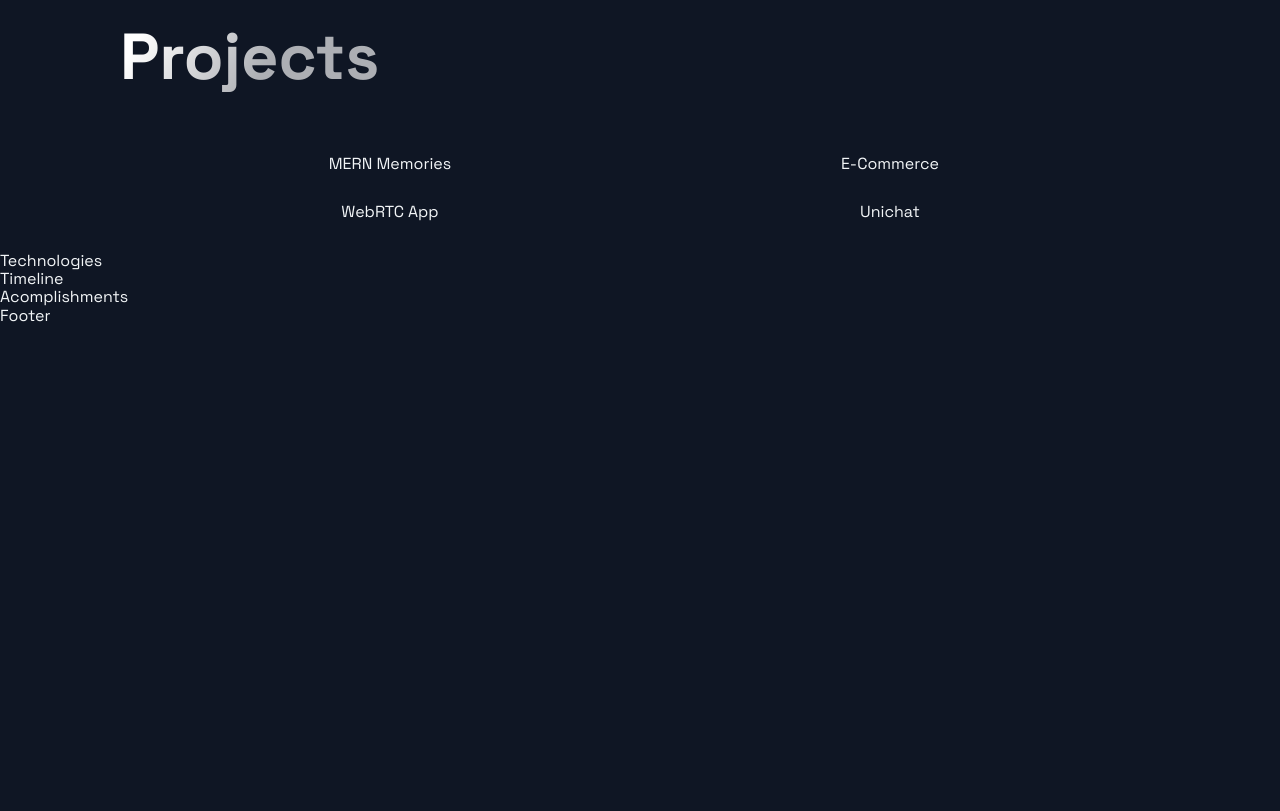
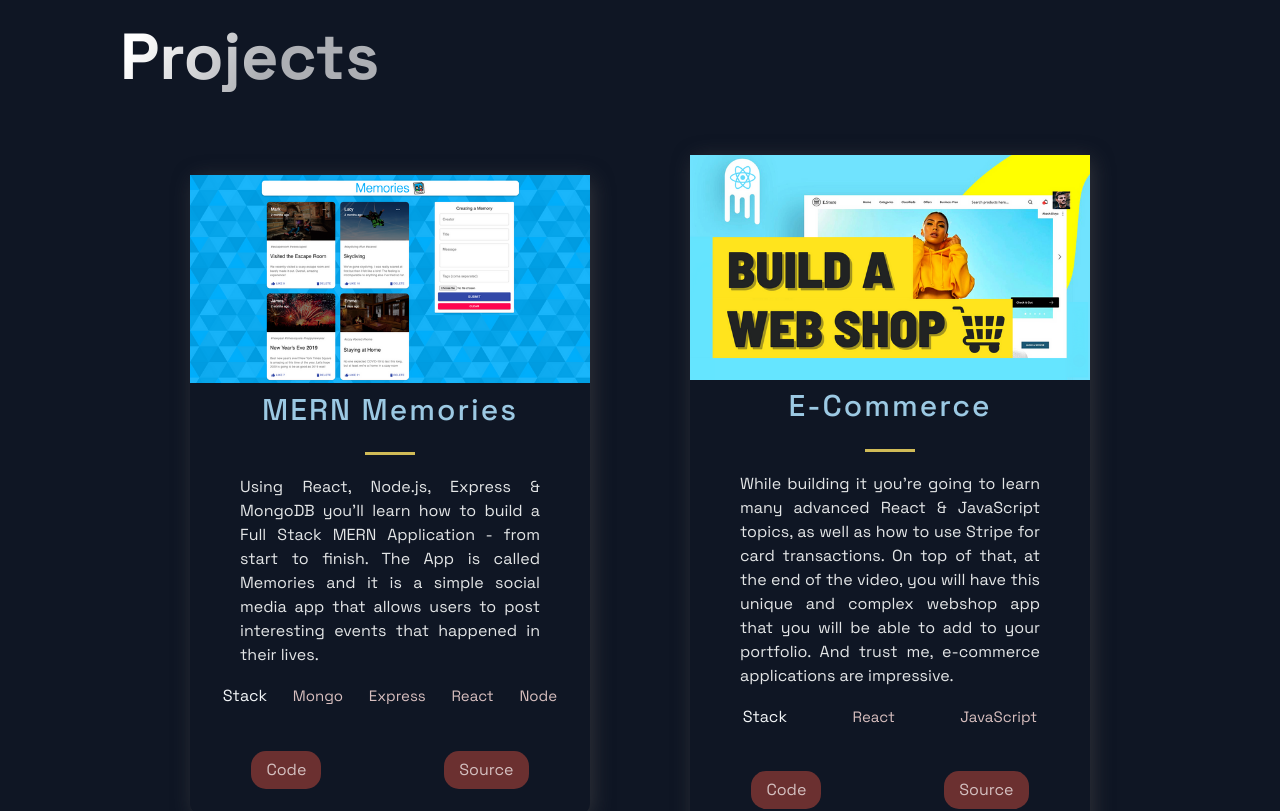
Before and after one commit to haluskua/Personal_Portfolio, a Next.js app: page / in a window 1280 px wide. Shown: the part 680-1491 px from the top of the page. Before the commit the page ends 1006 px from the top, so only its background shows below. Built offline with nearby package versions, Linux system fonts and the light colour scheme.

Commit message:
added projects section and links to constants.js data

```diff
--- a/src/components/Projects/Projects.js
+++ b/src/components/Projects/Projects.js
@@ -12,6 +12,7 @@
   TitleContent,
   UtilityList,
   Img,
+  text_description,
 } from "./ProjectsStyles";
 import {
   Section,
@@ -25,9 +26,32 @@
     <SectionDivider />
     <SectionTitle main>Projects</SectionTitle>
     <GridContainer>
-      {projects.map((project) => (
-        <div>{project.title}</div>
-      ))}
+      {projects.map(
+        ({ id, image, title, description, tags, source, visit }) => (
+          <BlogCard key={id}>
+            <Img src={image}></Img>
+            <TitleContent>
+              <HeaderThree title>{title}</HeaderThree>
+              <Hr />
+            </TitleContent>
+            <CardInfo>{description}</CardInfo>
+            <div>
+              <TitleContent>
+                <TagList>
+                  Stack
+                  {tags.map((tag, i) => (
+                    <Tag key={i}>{tag}</Tag>
+                  ))}
+                </TagList>
+                <UtilityList>
+                  <ExternalLinks href={visit}>Code</ExternalLinks>
+                  <ExternalLinks href={source}>Source</ExternalLinks>
+                </UtilityList>
+              </TitleContent>
+            </div>
+          </BlogCard>
+        )
+      )}
     </GridContainer>
   </Section>
 );
--- a/src/components/Projects/ProjectsStyles.js
+++ b/src/components/Projects/ProjectsStyles.js
@@ -1,11 +1,11 @@
-import styled from 'styled-components';
+import styled from "styled-components";
 
 export const Img = styled.img`
-  width:100%;
-  height:100%;
+  width: 100%;
+  height: 100%;
   object-fit: cover;
   overflow: hidden;
-`
+`;
 
 export const GridContainer = styled.section`
   display: grid;
@@ -20,8 +20,7 @@
     padding: 2rem;
     padding-bottom: 0;
   }
-
-`
+`;
 export const BlogCard = styled.div`
   border-radius: 10px;
   box-shadow: 3px 3px 20px rgba(80, 78, 78, 0.5);
@@ -35,16 +34,14 @@
   text-align: center;
   z-index: 20;
   width: 100%;
-
 `;
-
 
 export const HeaderThree = styled.h3`
   font-weight: 500;
   letter-spacing: 2px;
   color: #9cc9e3;
-  padding: .5rem 0;
-  font-size: ${(props) => props.title ? '3rem' : '2rem'};
+  padding: 0.5rem 0;
+  font-size: ${(props) => (props.title ? "3rem" : "2rem")};
 `;
 
 export const Hr = styled.hr`
@@ -59,12 +56,11 @@
   width: 170px;
   margin: 0 auto;
   color: #dce3e7;
-  font-family: 'Droid Serif', serif;
+  font-family: "Droid Serif", serif;
   font-size: 13px;
   font-style: italic;
   line-height: 18px;
 `;
-
 
 export const CardInfo = styled.p`
   width: 100%;
@@ -74,11 +70,9 @@
   line-height: 24px;
   text-align: justify;
   @media ${(props) => props.theme.breakpoints.sm} {
-    padding:.3rem
-
+    padding: 1rem;
   }
 `;
-
 
 export const UtilityList = styled.ul`
   list-style-type: none;
@@ -89,15 +83,14 @@
 `;
 
 export const ExternalLinks = styled.a`
-color:#d4c0c0;
+  color: #d4c0c0;
   font-size: 1.6rem;
-padding:1rem 1.5rem;
+  padding: 1rem 1.5rem;
   background: #6b3030;
   border-radius: 15px;
   transition: 0.5s;
-&:hover{
+  &:hover {
     background: #801414;
-
   }
 `;
 
@@ -105,8 +98,8 @@
   display: flex;
   justify-content: space-around;
   padding: 2rem;
-`
+`;
 export const Tag = styled.li`
   color: #d8bfbf;
   font-size: 1.5rem;
-`
+`;
```
Lines whose indentation alone changed are shown as unchanged.
